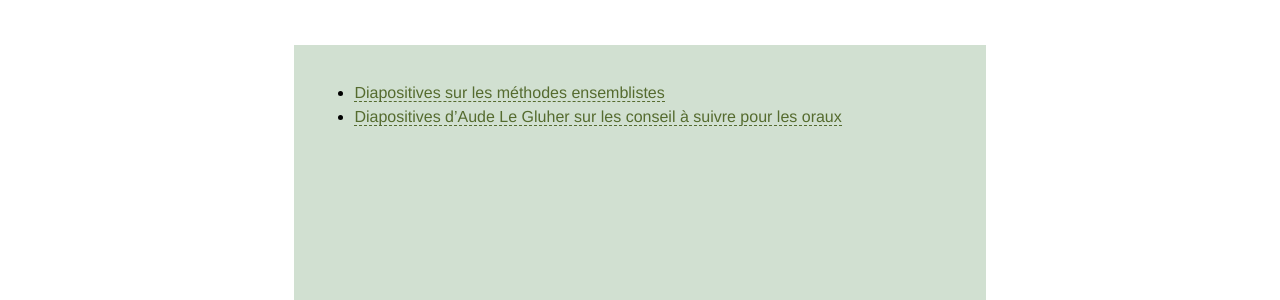
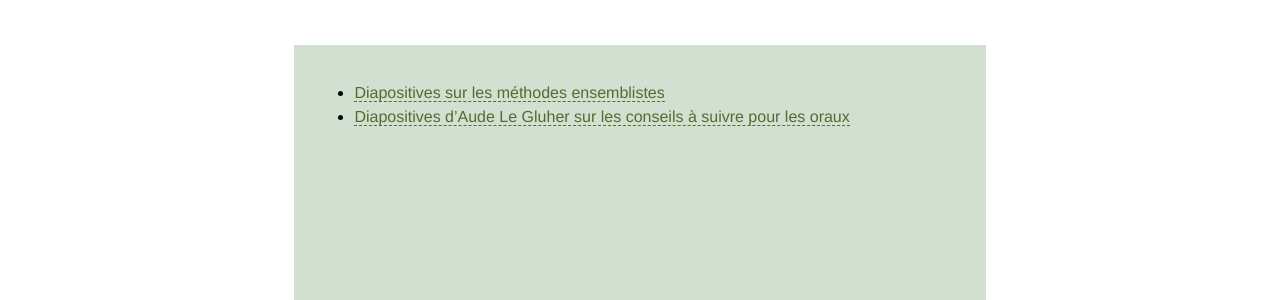
Before and after one commit to VladislavTempez/Vladislavtempez.github.io, a Jekyll site: the page built from pages/misc.md, in a window 1280 px wide. Shown: the part 155-455 px from the top of the page. Built offline with Jekyll 4.4.1, drawn with Linux system fonts in a browser that asks for light colours.

Commit message:
fix typo

```diff
--- a/pages/misc.md
+++ b/pages/misc.md
@@ -5,4 +5,4 @@ permalink: /misc/
 description: Page web de Vladislav Tempez
 ---
 - [Diapositives sur les méthodes ensemblistes](https://nc-lycees.netocentre.fr/s/xaDETyezTWX9QXH)
-- [Diapositives d'Aude Le Gluher sur les conseil à suivre pour les oraux](https://nc-lycees.netocentre.fr/s/tccAsBQP27C3kM5)
+- [Diapositives d'Aude Le Gluher sur les conseils à suivre pour les oraux](https://nc-lycees.netocentre.fr/s/tccAsBQP27C3kM5)
```
